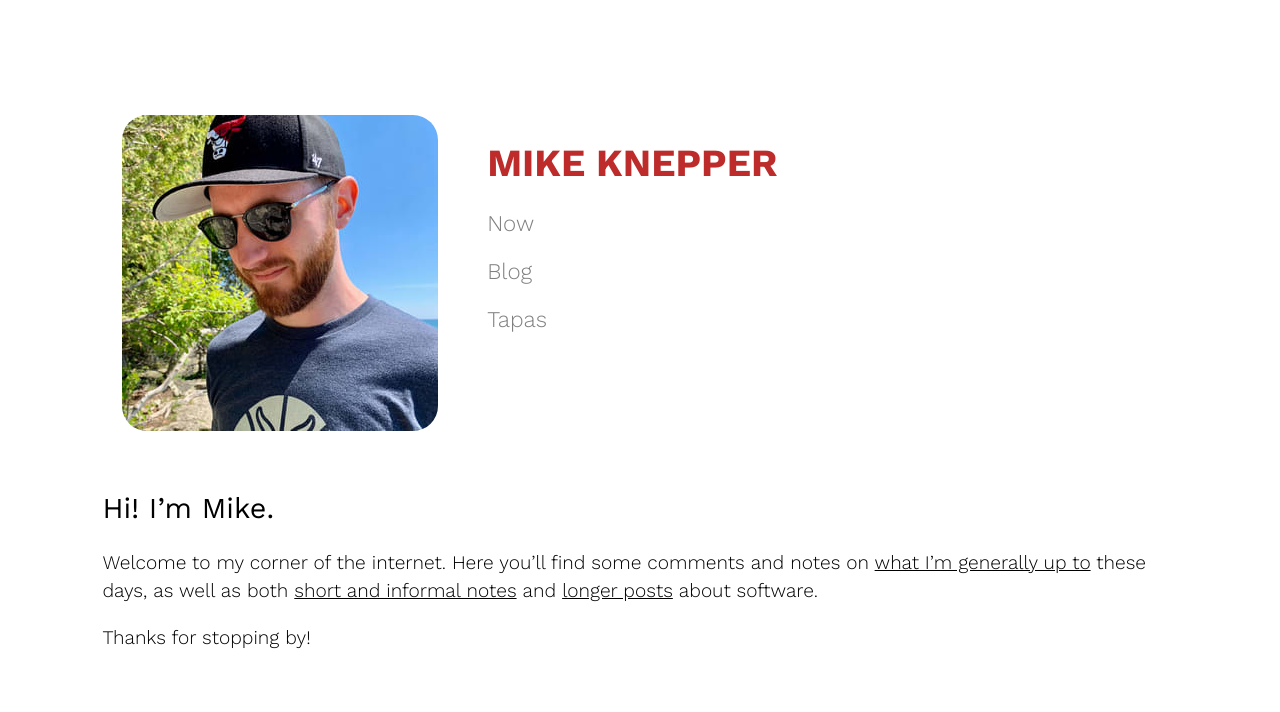
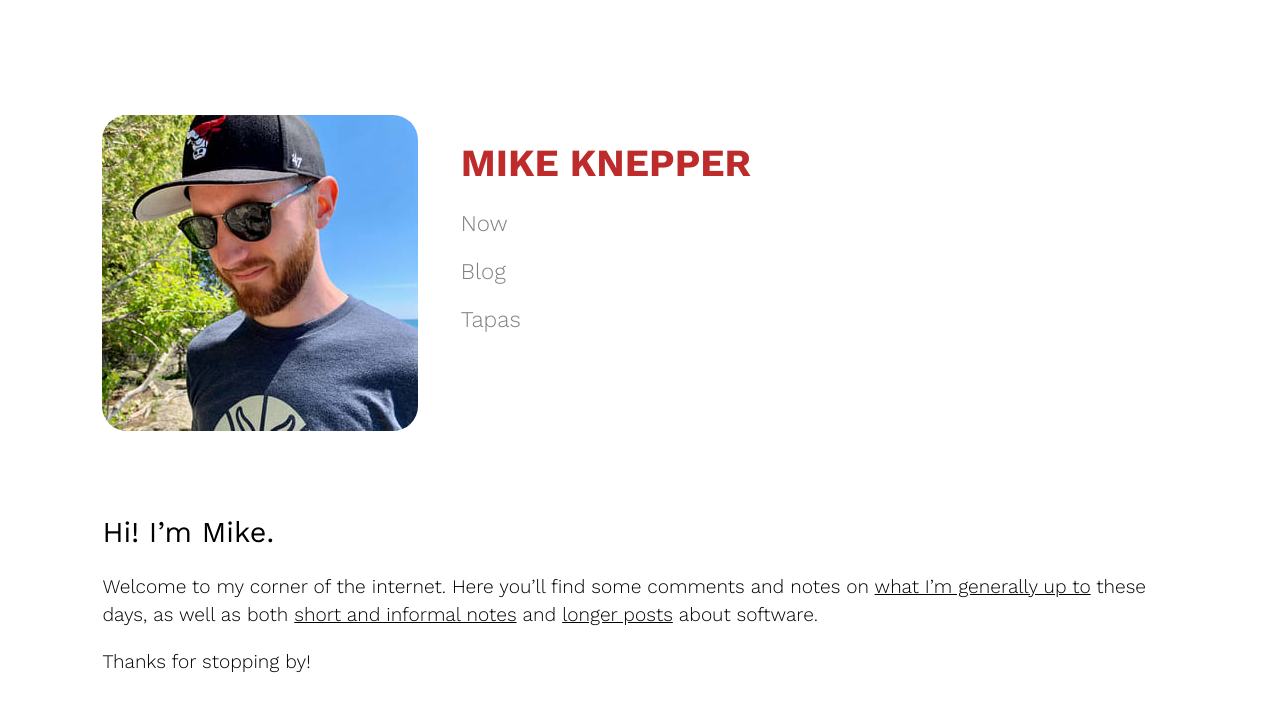
Before and after one commit to mikeknep/website, a Jekyll site: the page built from index.md, in a window 1280 px wide. Shown: the top 712 px of the page. Built offline with Jekyll 4.4.1, drawn with Linux system fonts in a browser that asks for light colours.

Commit message:
Use grid in header

```diff
--- a/_layouts/default.html
+++ b/_layouts/default.html
@@ -21,21 +21,19 @@
 
   <body>
     <div class="container">
-      <div class="clearfix">
       <header>
-          <div class="column two-thirds flow-opposite">
+        <div class="header-text">
           <h1 class="title">Mike Knepper</h1>
           {% for target in site.data.navigation.targets %}
             <h3>
-                <a href="{{ target.url }}" class="byline no_underline">{{ target.name }} {% if target.url == page.url %} :avocado: {% endif %}</a>
+              <a href="{{ target.url }}" class="navigation-target no_underline">{{ target.name }} {% if target.url == page.url %} :avocado: {% endif %}</a>
             </h3>
           {% endfor %}
         </div>
-          <div class="column one-third">
+        <div class="header-pic">
           <a href="/"><img id="me" src="/images/me.jpg"></img></a>
         </div>
       </header>
-      </div>
 
       {{ content }}
     </div>
--- a/css/styles.css
+++ b/css/styles.css
@@ -138,6 +138,23 @@ header {
   margin-bottom: 4rem;
 }
 
+@media (min-width: 40rem) {
+  header {
+    display: grid;
+    grid-template-columns: repeat(3, 1fr);
+  }
+  .header-pic {
+    grid-column: 1;
+    grid-row: 1;
+  }
+
+  .header-text {
+    grid-column: 2 / 4;
+    grid-row: 1;
+  }
+}
+
+
 .title {
   font-family: 'Work Sans', sans-serif;
   font-weight: 700;
@@ -145,7 +162,7 @@ header {
   text-transform: uppercase;
 }
 
-.byline {
+.navigation-target {
   font-family: 'Work Sans', sans-serif;
   font-weight: 300;
   color: #808080;
```
Lines whose indentation alone changed are shown as unchanged.
